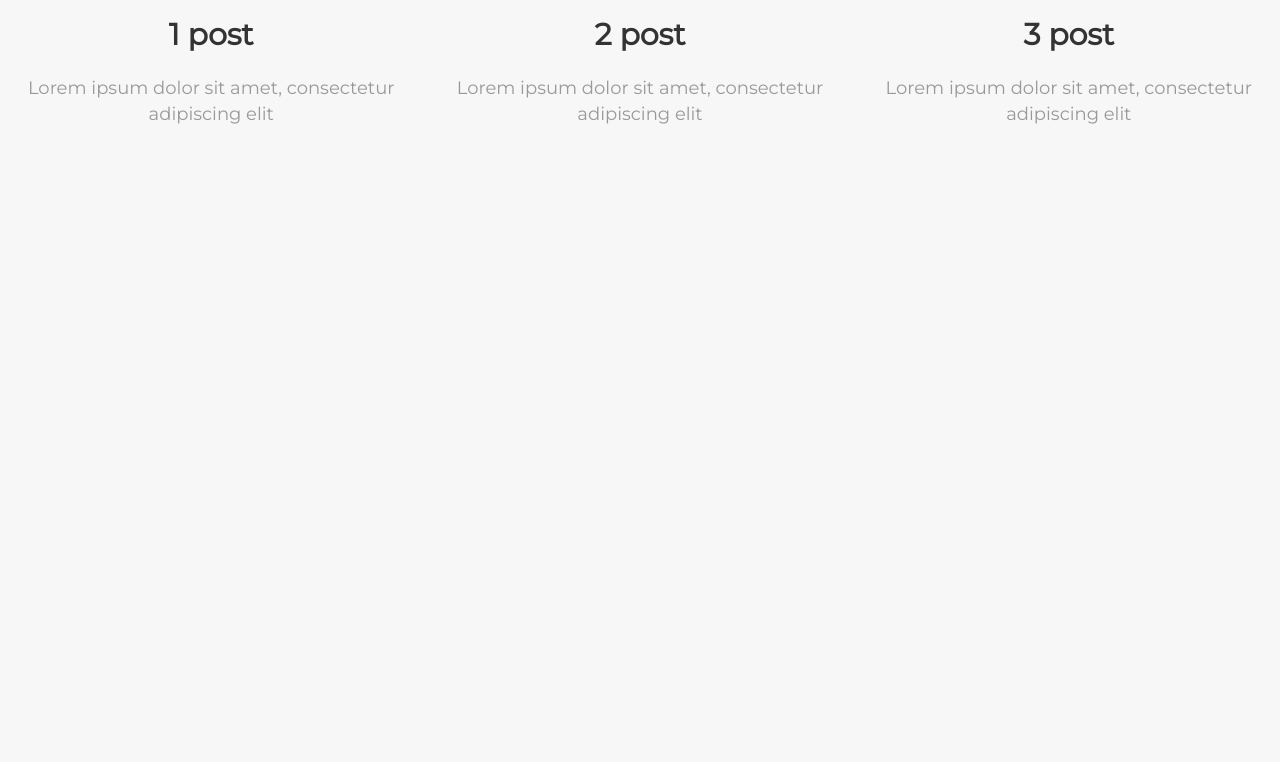
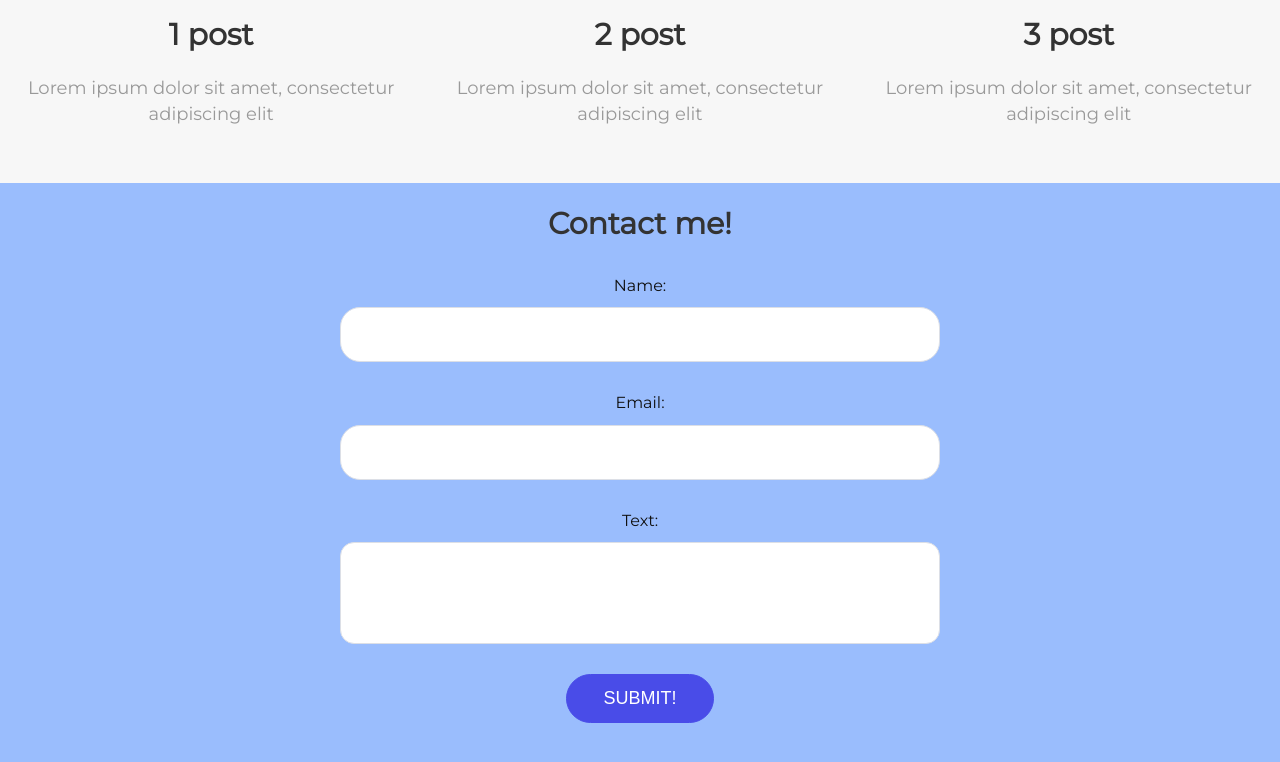
Before and after one commit to MaxLisyanskiy/BlogNuxt, a Nuxt app: page / in a window 1280 px wide. Shown: the part 688-1450 px from the top of the page. Before the commit the page ends 880 px from the top, so only its background shows below. Built offline with nearby package versions, Linux system fonts and the light colour scheme.

Commit message:
add forms

```diff
--- /dev/null
+++ b/components/Contacts.vue
@@ -0,0 +1,53 @@
+<template>
+    <section class="contact">
+        <div class="container">
+            <h2 class="title">Contact me!</h2>
+            <form @submit.prevent="onSubmit" class="contact-form">
+                <label>Name:</label>
+                <input v-model="user.name" type="text">
+                <label>Email:</label>
+                <input v-model="user.email" type="text">
+                <label>Text:</label>
+                <textarea v-model="user.text"></textarea>
+
+                <!-- buttons -->
+                <div class="controls">
+                    <button class="btn btnPrimary">Submit!</button>
+                </div>
+            </form>
+        </div>
+    </section>
+</template>
+
+<script>
+export default {
+    data() {
+        return {
+            user: {
+                name: '',
+                email: '',
+                text: ''
+            }
+        }
+    },
+    methods: {
+        onSubmit () {
+            console.log(this.user)
+        }
+    }
+}
+</script>
+
+<style lang="scss">
+    .contact {
+        text-align: center;
+        background-color: #9abdfd;
+        &-form {
+            max-width: 600px;
+            margin: 30px auto;
+        }
+    }
+    .controls{
+        margin: 30px 0;
+    }
+</style>
--- a/pages/index.vue
+++ b/pages/index.vue
@@ -5,6 +5,8 @@
 
     <!-- posts: -->
     <PostsList :posts="posts"/>
+
+    <Contacts/>
   </div>
 </template>
 
@@ -12,13 +14,15 @@
 import Promo from '@/components/Promo'
 import Intro from '@/components/UI/Intro'
 import PostsList from '@/components/Blog/PostsList'
+import Contacts from '../components/Contacts.vue'
 
 
 export default {
   components: {
     Promo,
     Intro,
-    PostsList
+    PostsList,
+    Contacts
   },
   data () {
     return {
```
